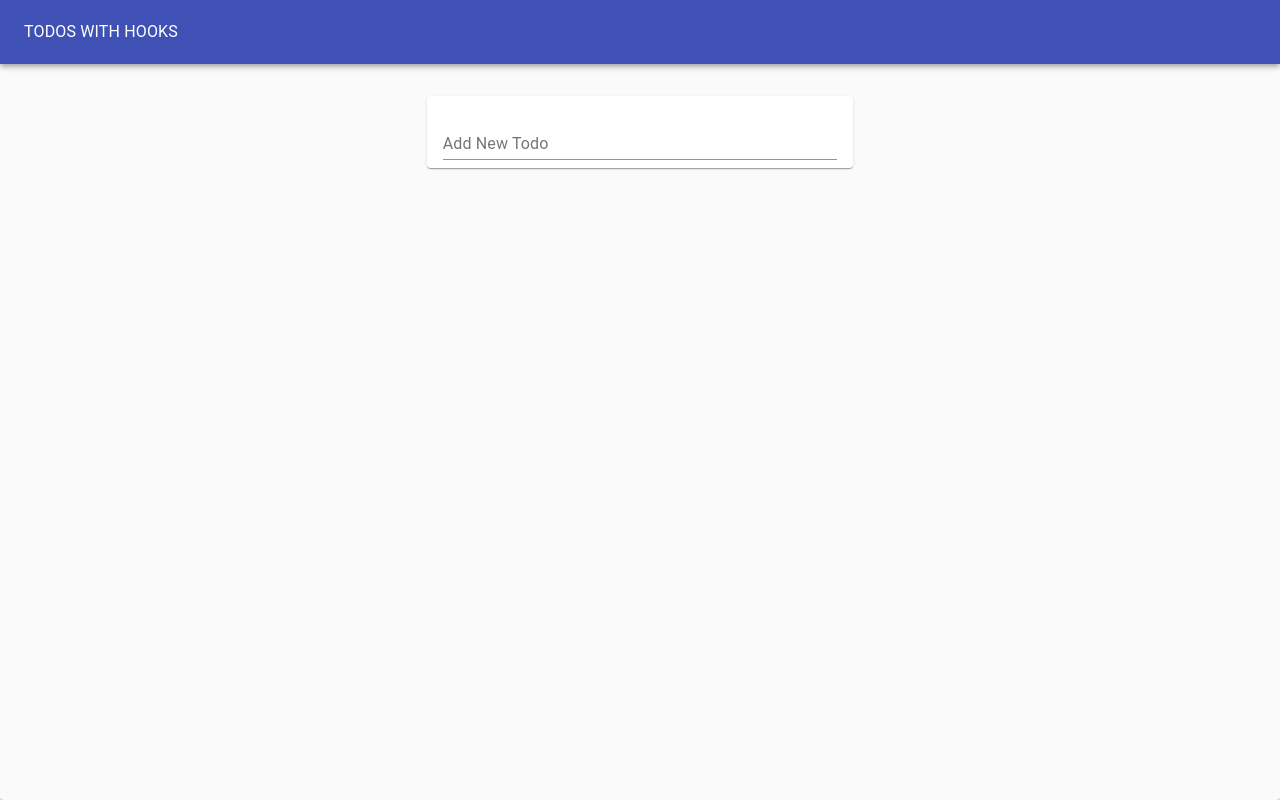
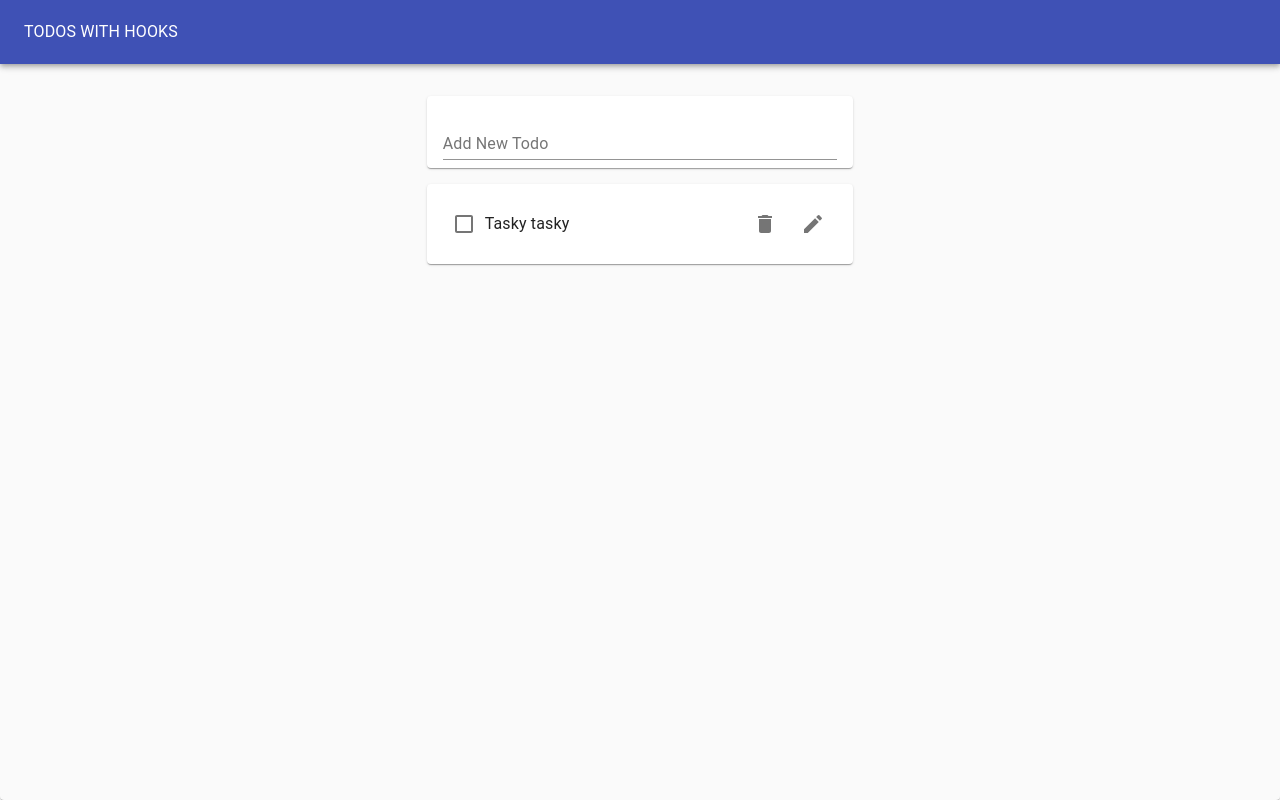
Before and after one commit to appsius/todo_three, a React (Create React App) app: page / in a window 1280 px wide. Built offline with nearby package versions, Linux system fonts and the light colour scheme; the HTML template or start-up script is replaced by a standard one.

Commit message:
Creating our useLocalStorageState Hooks

```diff
--- a/src/TodoApp.js
+++ b/src/TodoApp.js
@@ -1,4 +1,4 @@
-import React, { useEffect } from 'react';
+import React from 'react';
 import useTodoState from './hooks/useTodoState';
 import TodoList from './TodoList';
 import TodoForm from './TodoForm';
@@ -9,14 +9,10 @@
 import Grid from '@material-ui/core/Grid';
 
 function TodoApp() {
-  const initialTodos = JSON.parse(window.localStorage.getItem('todos') || '[]');
+  const initialTodos = [{ id: 1, task: 'Tasky tasky', completed: false }];
   const { todos, addTodo, removeTodo, toggleTodo, editTodo } = useTodoState(
     initialTodos
   );
-
-  useEffect(() => {
-    window.localStorage.setItem('todos', JSON.stringify(todos));
-  }, [todos]);
 
   return (
     <Paper
--- /dev/null
+++ b/src/hooks/useLocalStorageState.js
@@ -0,0 +1,21 @@
+import { useState, useEffect } from 'react';
+
+function useLocalStorageState(key, defaultVal) {
+  // make piece of state, based off of the value in localStorage (or default)
+  const [state, setState] = useState(() => {
+    let val;
+    try {
+      val = JSON.parse(window.localStorage.getItem(key) || String(defaultVal));
+    } catch (e) {
+      val = defaultVal;
+    }
+    return val;
+  });
+  // use useEffect to update localStorage if the state changes
+  useEffect(() => {
+    window.localStorage.setItem(key, JSON.stringify(state));
+  }, [state]);
+  return [state, setState];
+}
+
+export default useLocalStorageState;
--- a/src/hooks/useTodoState.js
+++ b/src/hooks/useTodoState.js
@@ -1,7 +1,7 @@
-import { useState } from 'react';
+import useLocalStorageState from './useLocalStorageState';
 import uuid from 'uuid/v4';
 export default initialTodos => {
-  const [todos, setTodos] = useState(initialTodos);
+  const [todos, setTodos] = useLocalStorageState('todos', initialTodos);
   return {
     todos,
     addTodo: newTodoText => {
```
